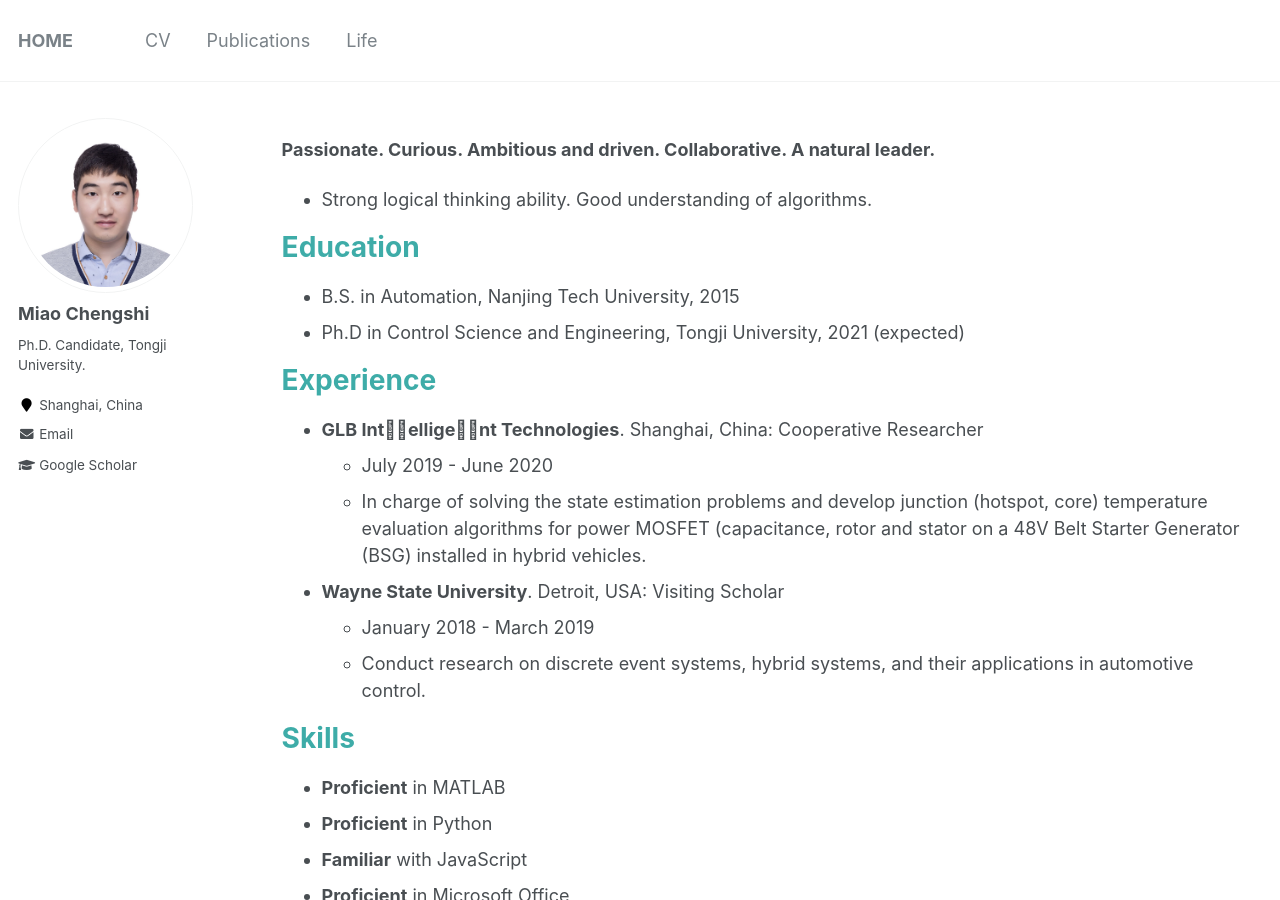
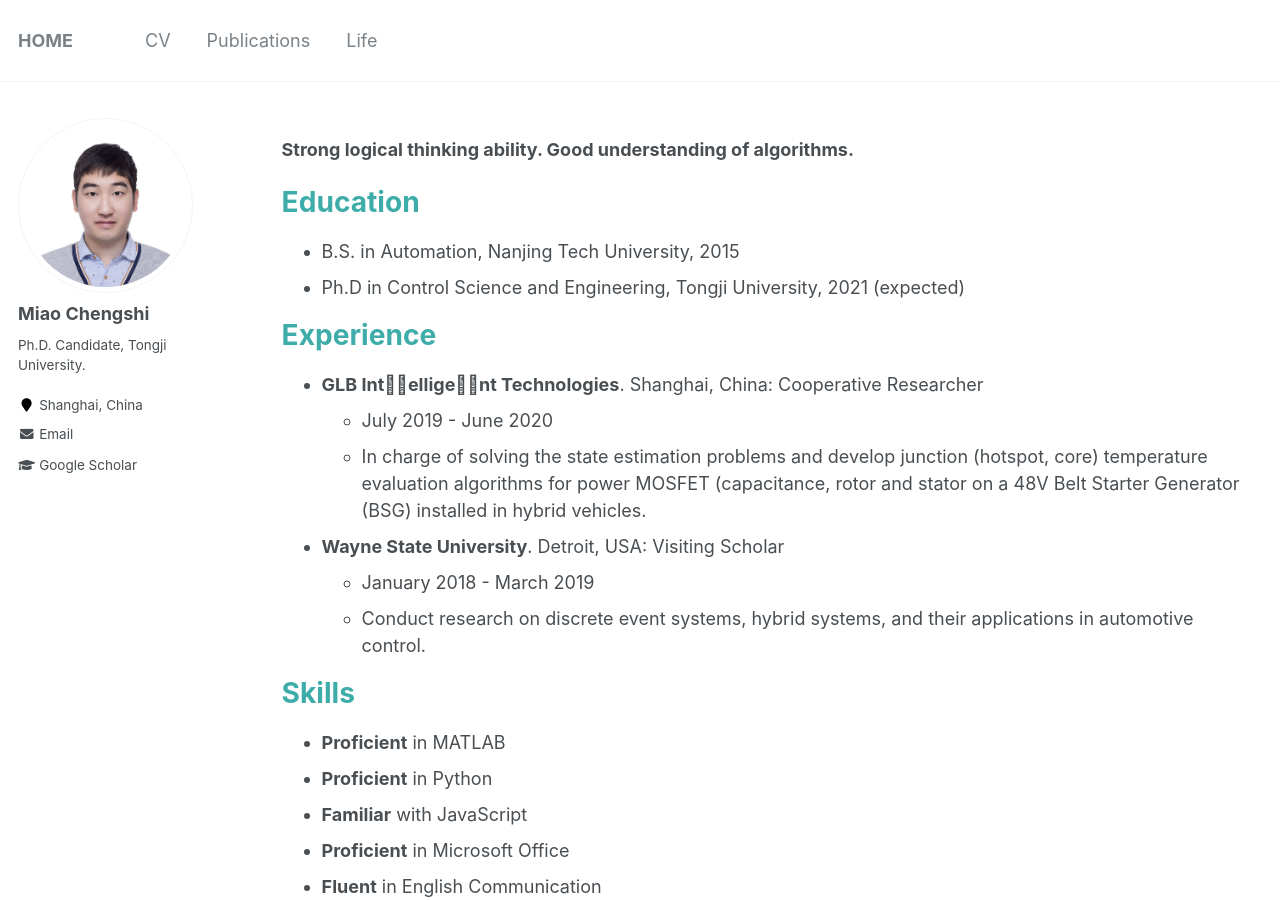
Before and after one commit to miaochengshi/miaochengshi.github.io, a Jekyll site: the page built from _pages/cv.md, in a window 1280 px wide and 900 px high. Built offline with Jekyll 4.4.1, drawn with Linux system fonts in a browser that asks for light colours.

Commit message:
Update cv.md

```diff
--- a/_pages/cv.md
+++ b/_pages/cv.md
@@ -7,9 +7,9 @@ redirect_from:
   - /cv
 ---
 
-**Passionate. Curious. Ambitious and driven. Collaborative. A natural leader.**
 
-* Strong logical thinking ability. Good understanding of algorithms.
+**Strong logical thinking ability. Good understanding of algorithms.**
+
 
 Education
 ======
```
